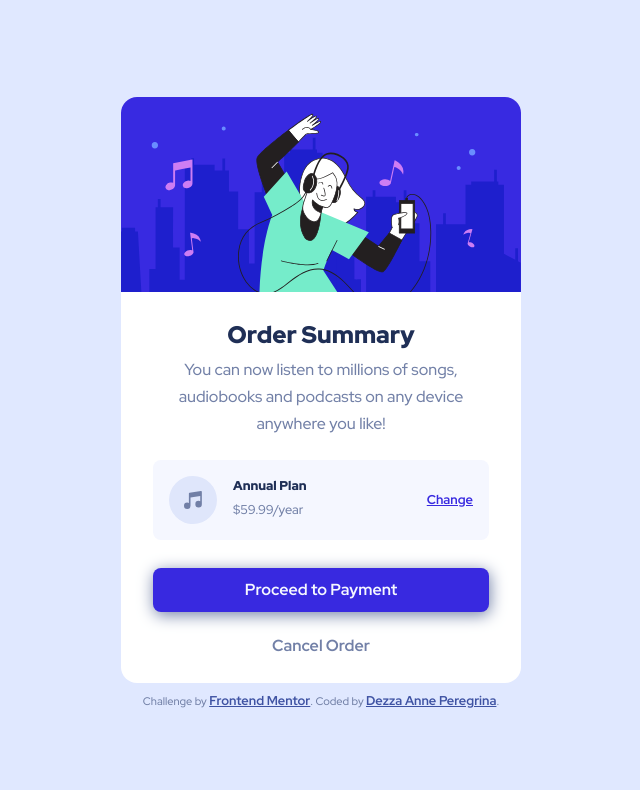
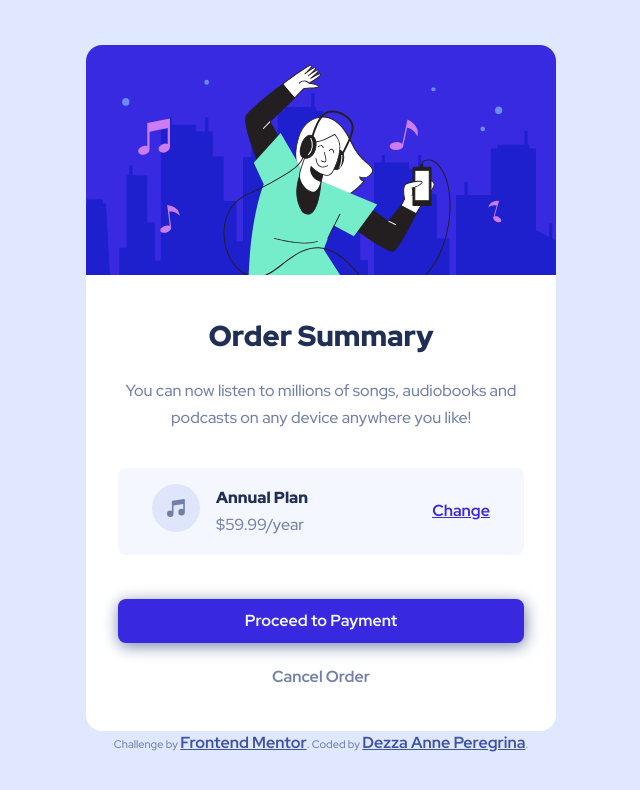
Before and after one commit to DezzaAnnePeregrina/Order-Summary-Component, a plain HTML site: page index.html in a window 1280 px wide. Shown: the whole page, without its empty margins (319-959 px from the left). Drawn offline with Linux system fonts and the light colour scheme.

Commit message:
replced h3 with p, and adjusts spacings

```diff
--- a/css/style.css
+++ b/css/style.css
@@ -52,8 +52,7 @@ body{
 main{
     background-color: white;
     flex-direction: column;
-    max-width: 400px;
-    margin: .5rem 1.5rem;
+    max-width: 470px;
     border-radius: 1rem;
     font-weight: var(--fw-light);
 }
@@ -65,18 +64,19 @@ main > img{
 
 section{
     flex-direction: column;
-    gap: 1rem;
-    margin: 1rem 2rem;
+    gap: 2rem;
+    margin: 2rem;
 }
 
 .summary{
-    margin: .4rem;
+    gap: 1rem;
+    margin: .3rem;
     text-align: center;
     flex-direction: column;
 }
 
 h1{
-    font-size: 1.5rem;
+    font-size: 1.8rem;
     font-weight: var(--fw-bold);
 }
 
@@ -86,14 +86,15 @@ p{
 
 .annual{
     border-radius: .5rem;
-    justify-content: space-between;
+    gap: 5.5rem;
+    justify-content: space-around;
     align-items: center;
     background-color: var(--clr-Very-pale-blue);
     padding: 1rem;
     margin-bottom: .8rem;
 }
 
-h3{
+.h3{
     font-weight: var(--fw-bold);
 }
 
@@ -108,9 +109,9 @@ a:hover{
     text-decoration: none;
 }
 
-h3, span, a{
+span, a{
     line-height: 1.5;
-    font-size: .8rem;
+    font-size: 1rem;
 }
 
 .plan{
@@ -150,6 +151,9 @@ h3, span, a{
 
 
 @media (max-width:400px) {
+    main{
+        margin: 2rem;
+    }
     .summary{
         padding: .3rem;
     }
--- a/index.html
+++ b/index.html
@@ -27,7 +27,7 @@
     <div class="annual flex">
       <div class="plan flex">
       <div class="img"><img src="/images/icon-music.svg" alt="music"></div>
-      <div> <h3 class="clrDarkblue">Annual Plan</h3> <span>$59.99/year</span></div>
+      <div> <p class="h3 clrDarkblue">Annual Plan</p> <span>$59.99/year</span></div>
     </div>
       <a href="#">Change</a>
     </div>
```
